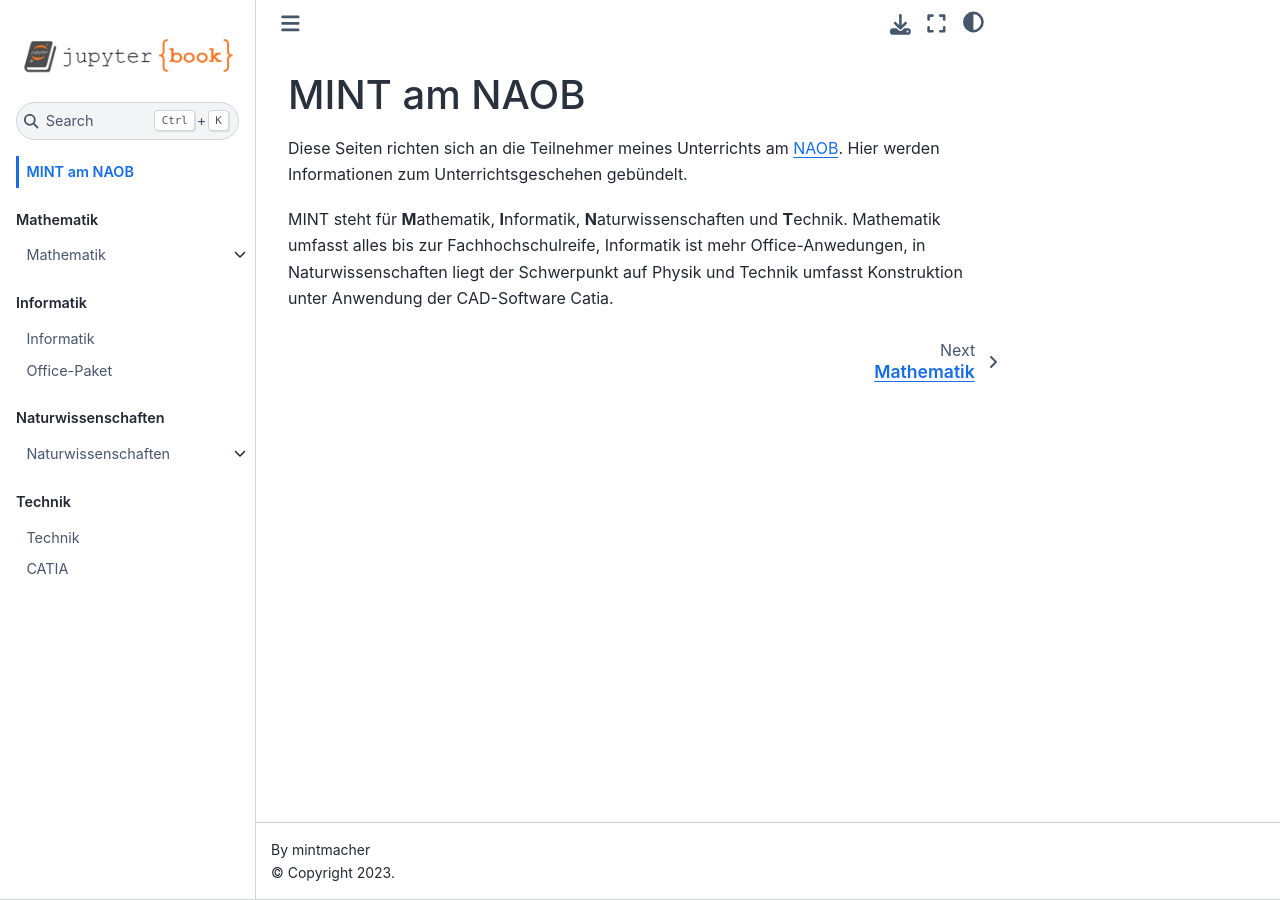
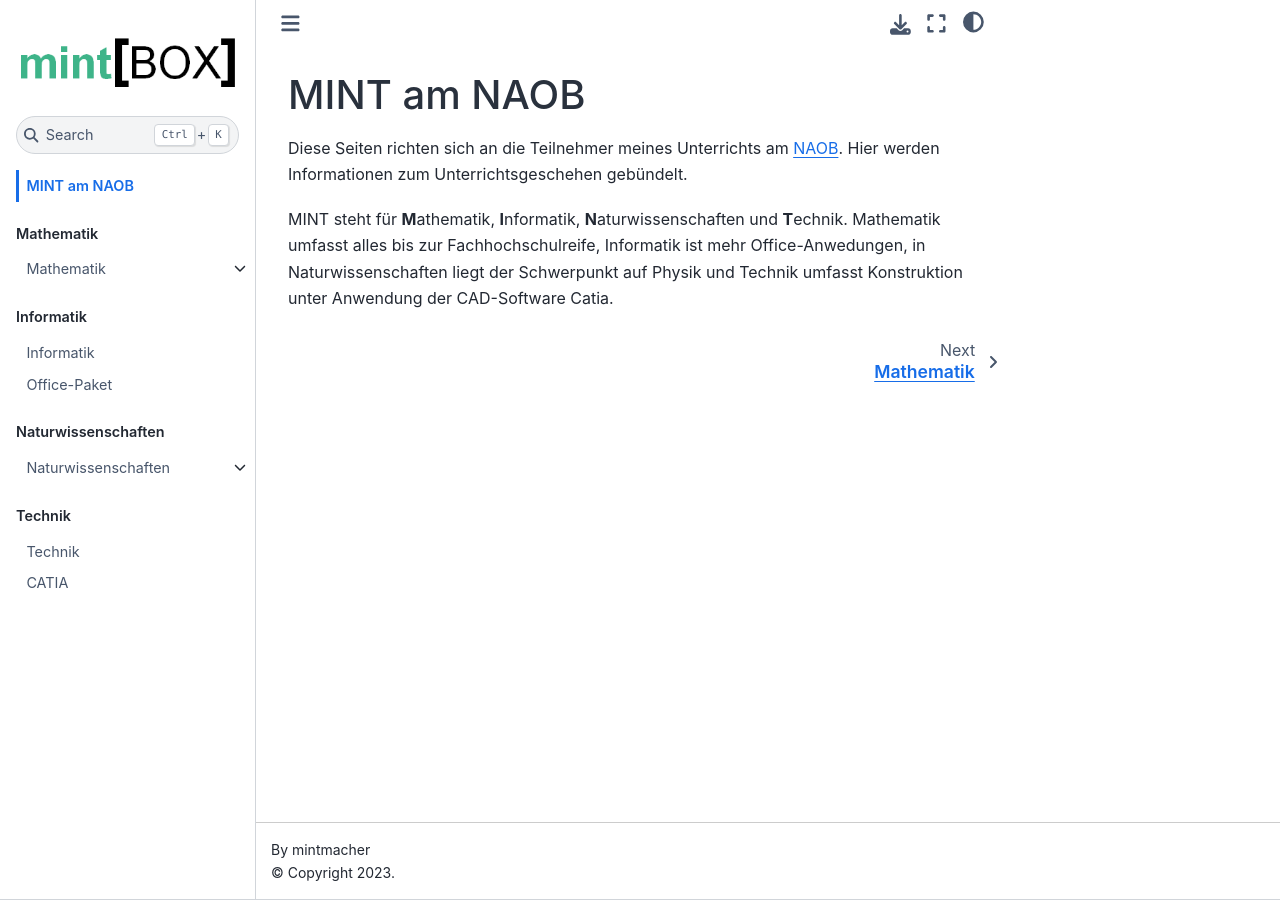
Before and after one commit to mintmacher/mintbox.cc, a Jupyter Book: the page built from intro.md, in a window 1280 px wide. Built offline with Jupyter Book 1.0.4 settings and Sphinx 7.4.7 and the Sphinx Book theme 1.1.4, drawn with Linux system fonts in a browser that asks for light colours; pages that are not in the unit, such as notebooks, are missing from menus.

Commit message:
mintbox logo eingebunden

```diff
--- a/_config.yml
+++ b/_config.yml
@@ -3,7 +3,7 @@
 
 title: MINT am NAOB
 author: mintmacher
-logo: logo.png
+logo: mintbox-logo.png
 
 # Force re-execution of notebooks on each build.
 # See https://jupyterbook.org/content/execute.html
```
